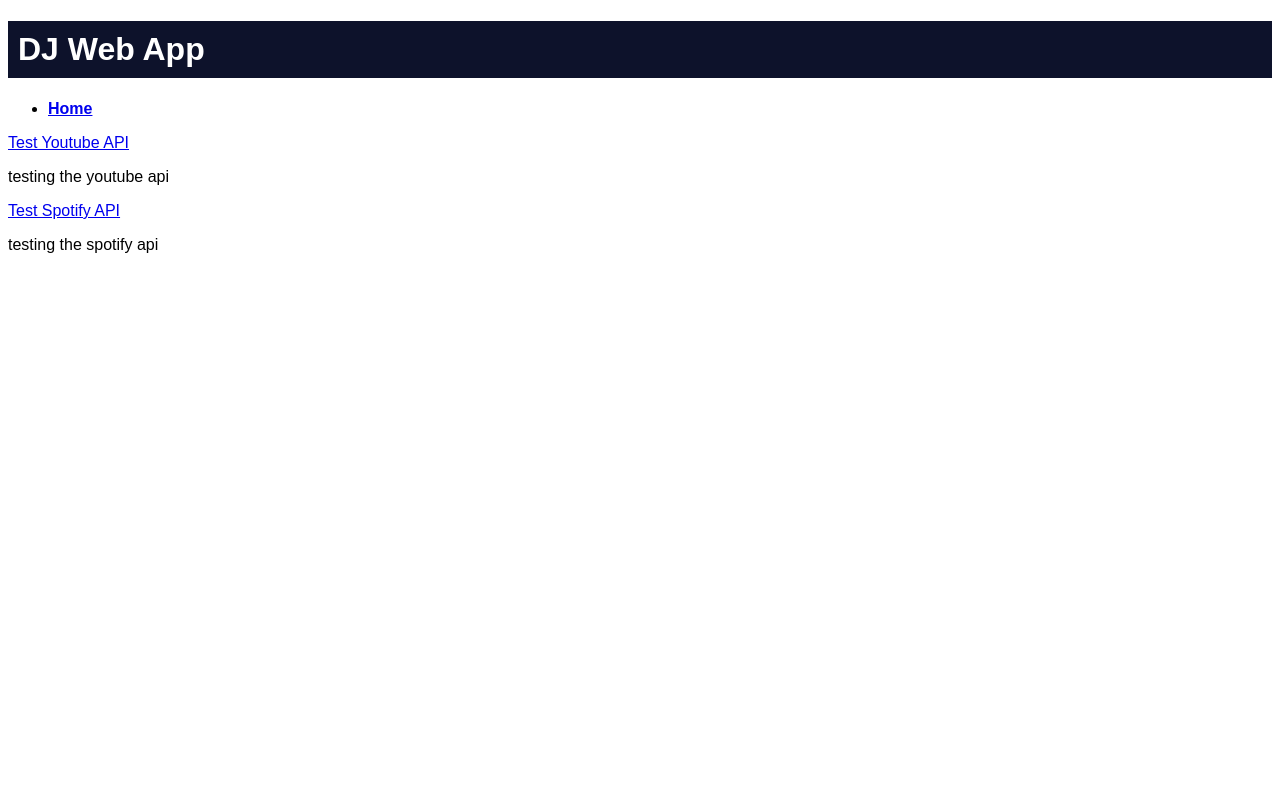
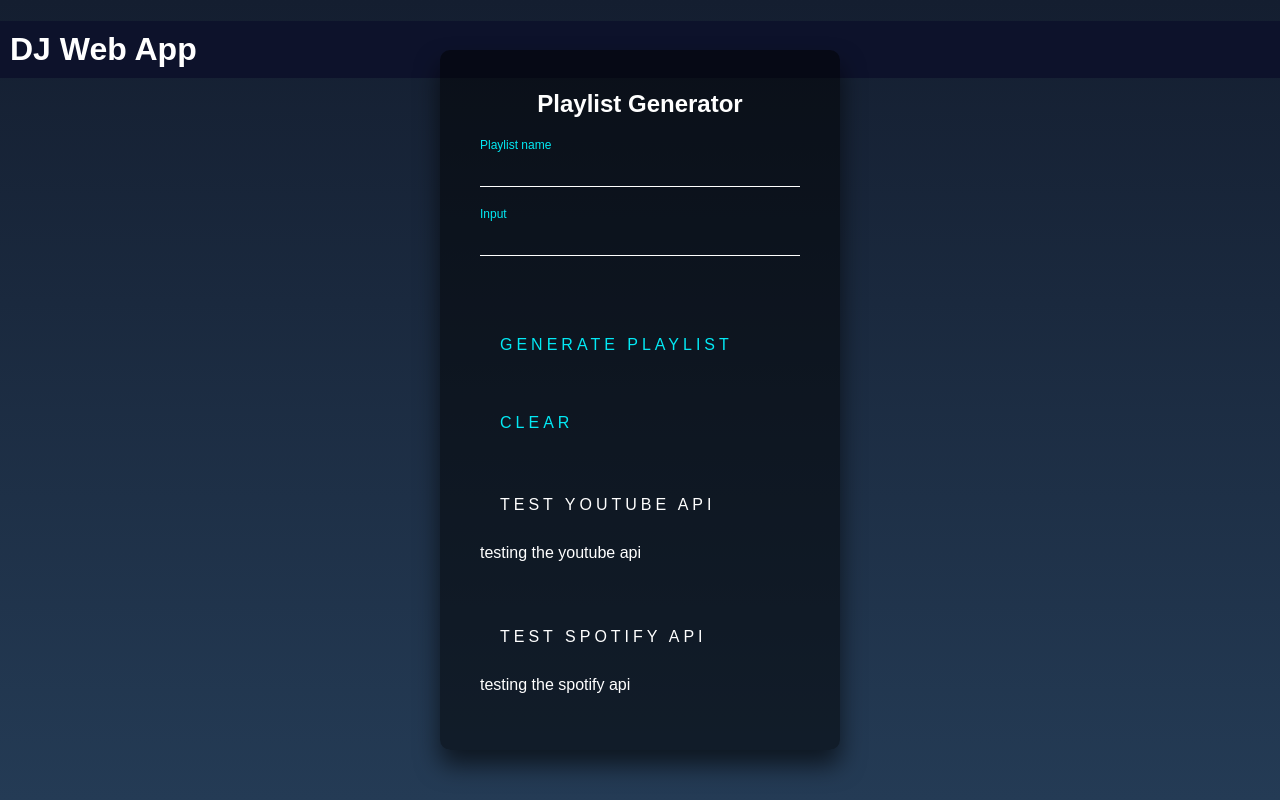
Before and after one commit to jkcahn/DeeJay.AI, a Flask app: page / in a window 1280 px wide. Run offline with Flask 3, Linux system fonts and the light colour scheme; parts of the project's set-up code (start-up, migrations or seed data) failed here and were passed over.

Commit message:
Authentication and html updates. Can now generate playlist result and choose youtube or spotify to create the playlist. Some lingering issues with Authentication

```diff
--- a/Spotify_functions.py
+++ b/Spotify_functions.py
@@ -7,7 +7,7 @@ class Spotify_Playlist_Creator:
         self.sp = spotipy.Spotify(auth_manager=auth_manager)
 
 
-    def create_playlist(self, playlist_name='test'):
+    def create_playlist(self, playlist_name):
         user_id = self.sp.current_user()['id']
         playlist_list = [p['name'] for p in self.sp.current_user_playlists()['items']]
 
--- a/YouTube_functions.py
+++ b/YouTube_functions.py
@@ -12,11 +12,11 @@ class YouTube_Playlist_Creator:
             API_SERVICE_NAME, API_VERSION, credentials=credentials)
         self.youtube = build
 
-    def create_playlist(self):
+    def create_playlist(self, playlist_name ):
         playlist_create_body = dict(
             snippet=dict(
-                title="test playlist",
-                description="test description"
+                title=playlist_name,
+                description="Generated from djai"
             ),
             status=dict(
                 privacyStatus='private'
--- a/main.py
+++ b/main.py
@@ -10,6 +10,7 @@ https://github.com/drshrey/spotify-flask-auth-example/blob/master/main.py
 import json
 import flask
 import secrets
+import os
 
 import google_auth_oauthlib.flow as gflow# import InstalledAppFlow
 import google.oauth2.credentials as gcred
@@ -36,15 +37,12 @@ with open('config.json', 'r') as f:
     YOUTUBE_CLIENT_SECRET = config.get("YOUTUBE_CLIENT_SECRET")
 
 
-gg = Genai(GOOGLE_API_KEY=GOOGLE_API_KEY)
-songlist = gg.playlist_request()
-
 
 YT_CONFIG = {
     "installed": {
         "client_id": YOUTUBE_CLIENT_ID,
         "client_secret": YOUTUBE_CLIENT_SECRET,
-        "redirect_uris": ["urn:ietf:wg:oauth:2.0:oob"],
+        "redirect_uris": ["http://localhost:8080/yt-callback", "https://djai-411603.uc.r.appspot.com/yt-callback"],
         "auth_uri": "https://accounts.google.com/o/oauth2/auth",
         "token_uri": "https://accounts.google.com/o/oauth2/token"
     }
@@ -52,13 +50,13 @@ YT_CONFIG = {
 
 # This OAuth 2.0 access scope allows for full read/write access to the
 # authenticated user's account and requires requests to use an SSL connection.
-GOOGLE_SCOPES = ['https://www.googleapis.com/auth/youtube']
+GOOGLE_SCOPES = ['https://www.googleapis.com/auth/youtube', 'https://www.googleapis.com/auth/youtube.force-ssl']
 SPOTIFY_SCOPE = 'playlist-modify-public'
 
 
 app = flask.Flask(__name__)
 app.secret_key = secrets.token_hex()
-
+gg = Genai(GOOGLE_API_KEY=GOOGLE_API_KEY)
 
 """--------------------------------FLASK FUNCTIONS--------------------------------"""
 def credentials_to_dict(credentials):
@@ -72,9 +70,31 @@ def credentials_to_dict(credentials):
 
 """--------------------------------HOMEPAGE--------------------------------"""
 @app.route('/')
-@app.route('/index')
 def index():
     return flask.render_template('index.html')
+
+@app.route('/process', methods=['GET', 'POST'])
+def process():
+    if flask.request.method == "POST":
+        flask.session['playlist_name'] = flask.request.form.get('playlist_name')
+        playlist_input = flask.request.form.get('input')
+
+        songlist = gg.playlist_request(playlist_input=playlist_input)
+        if not songlist:
+            return flask.render_template('index.html', error="Input not accepted")
+
+        flask.session['songlist'] = songlist
+
+        return flask.render_template('index.html', song_results=songlist)
+    else:
+        return flask.render_template('index.html')
+
+@app.route('/clear')
+def clear():
+    flask.session.pop('playlist_name')
+    flask.session.pop('songlist')
+
+    return flask.redirect(flask.url_for('index'))
 
 
 """--------------------------------SP AUTH--------------------------------"""
@@ -185,6 +205,19 @@ def yt_callback():
 
 @app.route('/yt-test')
 def yt_test_api_request():
+    # check if songlist has been generated
+    if 'songlist' not in flask.session:
+        return flask.render_template('index.html', error="Please offer input to generate a playlist")
+    else:
+        songlist = flask.session['songlist']
+
+    # check if user has input playlist name
+    if 'playlist_name' not in flask.session:
+        return flask.render_template('index.html', error="Please specify playlist name")
+    else:
+        playlist_name = flask.session['playlist_name']
+
+
     if 'yt_credentials' not in flask.session:
         return flask.redirect('yt-authorize')
 
@@ -193,7 +226,7 @@ def yt_test_api_request():
         **flask.session['yt_credentials'])
 
     youtube = YouTube_Playlist_Creator(credentials=yt_credentials)
-    playlist_url = youtube.create_playlist()
+    playlist_url = youtube.create_playlist(playlist_name=playlist_name)
     youtube.add_songs(songlist=songlist)
 
     # Save credentials back to session in case access token was refreshed.
@@ -207,6 +240,18 @@ def yt_test_api_request():
 
 @app.route('/sp-test')
 def sp_test_api_request():
+    # check if songlist has been generated
+    if 'songlist' not in flask.session:
+        return flask.render_template('index.html', error="Please offer input to generate a playlist")
+    else:
+        songlist = flask.session['songlist']
+
+    # check if user has input playlist name
+    if 'playlist_name' not in flask.session:
+        return flask.render_template('index.html', error="Please specify playlist name")
+    else:
+        playlist_name = flask.session['playlist_name']
+
     cache_handler = spotipy.cache_handler.FlaskSessionCacheHandler(flask.session)
     auth_manager = SpotifyOAuth(
         client_id=SPOTIFY_CLIENT_ID,
@@ -221,7 +266,7 @@ def sp_test_api_request():
         return flask.redirect('sp-authorize')
 
     sp = Spotify_Playlist_Creator(auth_manager=auth_manager)
-    playlist_url = sp.create_playlist()
+    playlist_url = sp.create_playlist(playlist_name=playlist_name)
     sp.add_songs(songlist=songlist)
 
 
--- a/static/styles/main.css
+++ b/static/styles/main.css
@@ -1,9 +1,186 @@
-body {
-    font-family: 'Montserrat', sans-serif;
-}
+/* https://codepen.io/soufiane-khalfaoui-hassani/pen/LYpPWda */
 
 .logo {
     background-color: #0D122B;
     padding: 10px;
     color: white;
 }
+
+
+html {
+    height: 100%;
+}
+body {
+    margin:0;
+    padding:0;
+    font-family: sans-serif;
+    background: linear-gradient(#141e30, #243b55);
+}
+
+.login-box {
+    position: absolute;
+    top: 50%;
+    left: 50%;
+    width: 400px;
+    padding: 40px;
+    transform: translate(-50%, -50%);
+    background: rgba(0,0,0,.5);
+    box-sizing: border-box;
+    box-shadow: 0 15px 25px rgba(0,0,0,.6);
+    border-radius: 10px;
+}
+
+.login-box h2 {
+    margin: 0 0 30px;
+    padding: 0;
+    color: #fff;
+    text-align: center;
+}
+
+.login-box li {
+    padding: 0;
+    color: #fff;
+}
+
+.login-box p {
+    padding: 0;
+    color: #fff;
+}
+
+.login-box .user-box {
+    position: relative;
+}
+
+.login-box .user-box input {
+    width: 100%;
+    padding: 10px 0;
+    font-size: 16px;
+    color: #fff;
+    margin-bottom: 30px;
+    border: none;
+    border-bottom: 1px solid #fff;
+    outline: none;
+    background: transparent;
+}
+.login-box .user-box label {
+    position: absolute;
+    top:0;
+    left: 0;
+    padding: 10px 0;
+    font-size: 16px;
+    color: #fff;
+    pointer-events: none;
+    transition: .5s;
+}
+
+.login-box .user-box input:focus ~ label,
+.login-box .user-box input:valid ~ label {
+    top: -20px;
+    left: 0;
+    color: #03e9f4;
+    font-size: 12px;
+}
+
+.login-box form a {
+    position: relative;
+    display: inline-block;
+    padding: 10px 20px;
+    color: #03e9f4;
+    font-size: 16px;
+    text-decoration: none;
+    text-transform: uppercase;
+    overflow: hidden;
+    transition: .5s;
+    margin-top: 40px;
+    letter-spacing: 4px
+}
+
+.login-box a:hover {
+    background: #03e9f4;
+    color: #fff;
+    border-radius: 5px;
+    box-shadow: 0 0 5px #03e9f4,
+                0 0 10px #03e9f4,
+                0 0 15px #03e9f4,
+                0 0 20px #03e9f4;
+}
+
+.login-box a span {
+    position: absolute;
+    display: block;
+}
+
+.login-box form a.youtube {
+    position: relative;
+    display: inline-block;
+    padding: 10px 20px;
+    color: #fff;
+    font-size: 16px;
+    text-decoration: none;
+    text-transform: uppercase;
+    overflow: hidden;
+    transition: .5s;
+    margin-top: 40px;
+    letter-spacing: 4px
+}
+
+.login-box a.youtube:hover {
+    background: #f40303e7;
+    color: #fff;
+    border-radius: 5px;
+    box-shadow: 0 0 5px #f40303e7,
+                0 0 10px #f40303e7,
+                0 0 15px #f40303e7,
+                0 0 20px #f40303e7;
+}
+
+.login-box form a.spotify {
+    position: relative;
+    display: inline-block;
+    padding: 10px 20px;
+    color: #fff;
+    font-size: 16px;
+    text-decoration: none;
+    text-transform: uppercase;
+    overflow: hidden;
+    transition: .5s;
+    margin-top: 40px;
+    letter-spacing: 4px
+}
+
+.login-box a.spotify:hover {
+    background: #008000;
+    color: #fff;
+    border-radius: 5px;
+    box-shadow: 0 0 5px #008000,
+                0 0 10px #008000,
+                0 0 15px #008000,
+                0 0 20px #008000;
+}
+
+.login-box form button {
+    position: relative;
+    display: inline-block;
+    padding: 10px 20px;
+    color: #03e9f4;
+    background: transparent;
+    border: transparent;
+    cursor: pointer;
+    font-size: 16px;
+    text-decoration: none;
+    text-transform: uppercase;
+    overflow: hidden;
+    transition: .5s;
+    margin-top: 40px;
+    letter-spacing: 4px
+}
+
+.login-box button:hover {
+    background: #03e9f4;
+    color: #fff;
+    border-radius: 5px;
+    box-shadow: 0 0 5px #03e9f4,
+                0 0 10px #03e9f4,
+                0 0 15px #03e9f4,
+                0 0 20px #03e9f4;
+}
--- a/templates/base.html
+++ b/templates/base.html
@@ -1,4 +1,7 @@
 <!DOCTYPE html>
+
+
+
 <html lang="en" dir="ltr">
     <head>
         <meta charset="utf-8">
@@ -10,11 +13,6 @@
         <header>
             <div class="container">
                 <h1 class="logo">DJ Web App</h1>
-                <strong><nav>
-                    <ul class="menu">
-                        <li><a href="{{ url_for('index') }}">Home</a></li>
-                    </ul>
-                </nav></strong>
             </div>
         </header>
 
--- a/templates/index.html
+++ b/templates/index.html
@@ -1,4 +1,6 @@
 <!DOCTYPE html>
+
+<!-- https://codepen.io/soufiane-khalfaoui-hassani/pen/LYpPWda -->
 
 <html>
     <head>
@@ -8,19 +10,63 @@
         {% extends "base.html" %}
         {% block content %}
 
-        <a href="/yt-test">Test Youtube API</a>
-        <p>testing the youtube api</p>
 
-        <a href="/sp-test">Test Spotify API</a>
-        <p>testing the spotify api</p>
+        <div class="login-box">
+            <h2>Playlist Generator</h2>
+            <form action="/process" method="POST">
+                <div class="user-box">
+                    <input type="text" id="playlist_name" name="playlist_name">
+                    <label>Playlist name</label>
+                </div>
+                <div class="user-box">
+                    <input type="text" id="input" name="input">
+                    <label>Input</label>
+                </div>
+                <button type="submit">
+                    <span></span>
+                    <span></span>
+                    <span></span>
+                    <span></span>
+                    Generate Playlist
+                </button>
 
-        <p>
+                {% if song_results %}
+                <ol>
+                    {% for song in song_results %}
+                    <li>{{ song }}</li>
+
+                    {% endfor %}
+                </ol>
+
+                {% endif %}
+
+                <a href="/clear">
+                    <span></span>
+                    <span></span>
+                    <span></span>
+                    <span></span>
+                    Clear
+                </a>
+
+                <div>
+                    <a href="/yt-test" class="youtube">Test Youtube API</a>
+                    <p>testing the youtube api</p>
+                </div>
+                <div>
+                    <a href="/sp-test" class="spotify">Test Spotify API</a>
+                    <p>testing the spotify api</p>
+                </div>
+
+            </form>
+        </div>
+
+        <div>
             <script type="text/javascript">
                 if ("{{error}}") {
                   alert("{{error}} Please try again.")
                 }
             </script>
-        </p>
+        </div>
 
         {% endblock %}
     </body>
```
Also changed, not shown: Genai_functions.py (+6 -4 lines).
